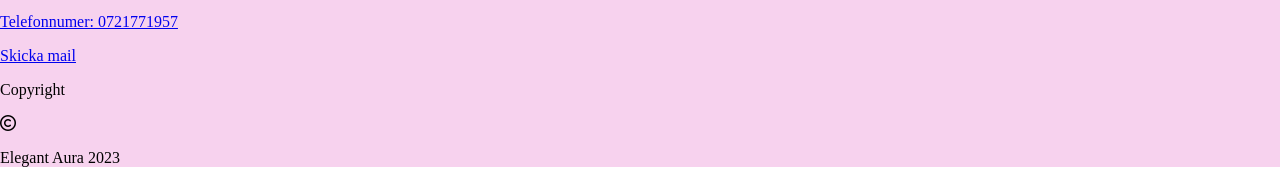
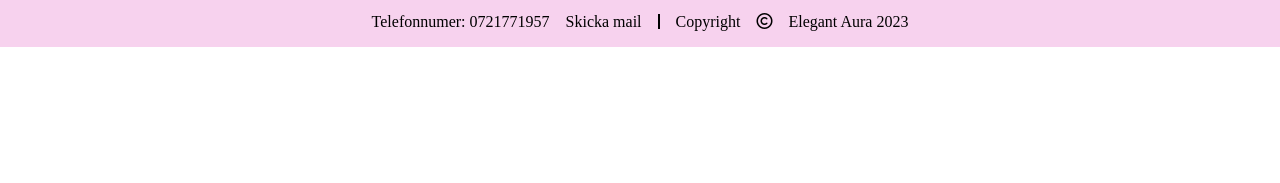
Before and after one commit to felhu0/inl-mningsuppift-html, a plain HTML site: page index.html in a window 1280 px wide. Shown: the part 2369-2552 px from the top of the page. After the commit the page ends 2416 px from the top, so only its background shows below. Drawn offline with Linux system fonts and the light colour scheme.

Commit message:
change css

```diff
--- a/home.scss
+++ b/home.scss
@@ -236,10 +236,58 @@ footer {
     }
 }
 
-.copyright {
+//footer-bottom kontakt//
+
+.footer-kontakt-container {
     display: flex;
-    font-size: 1em;
+    flex-direction: row;
     justify-content: center;
-    padding: 20px;
+    align-items: center;
+    gap: 1rem;
 
+    .contact {
+        display: flex;
+        justify-content: center;
+        align-items: center;
+        height: 15px;
+        padding-right: 1rem;
+        gap: 1rem;
+        border-right: 2px solid black;
+
+        p {
+            display: block;
+            margin-block-start: 1em;
+            margin-block-end: 1em;
+            margin-inline-start: 0px;
+            margin-inline-end: 0px;
+
+            a {
+                margin-bottom: 0px;
+                color: black;
+                text-decoration: none;
+            }
+        }
+    }
+
+    .bottom-contact {
+        display: flex;
+        flex-direction: row;
+        justify-content: center;
+        align-items: center;
+        gap: 1rem;
+
+        p {
+            display: block;
+            margin-block-start: 1em;
+            margin-block-end: 1em;
+            margin-inline-start: 0px;
+            margin-inline-end: 0px;
+
+        }
+        span {
+            .far {
+                font-weight: 400;
+            }
+        }
+    }
 }
```
Also changed, not shown: home.css, länkar/dolce-gabbana.css, länkar/hudvård.css, länkar/jobb.css, länkar/om-oss.css, länkar/parfym.css, 6 other files.
